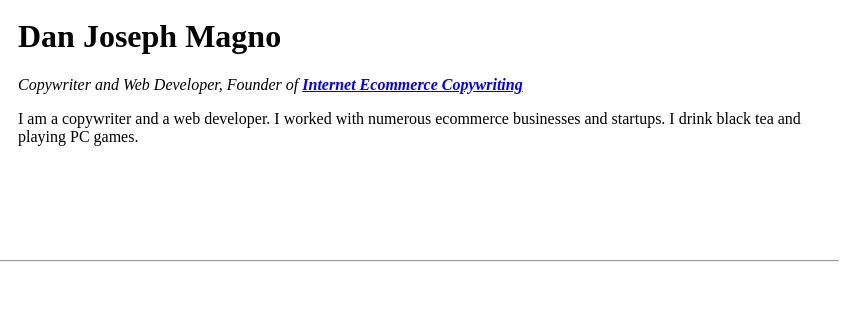
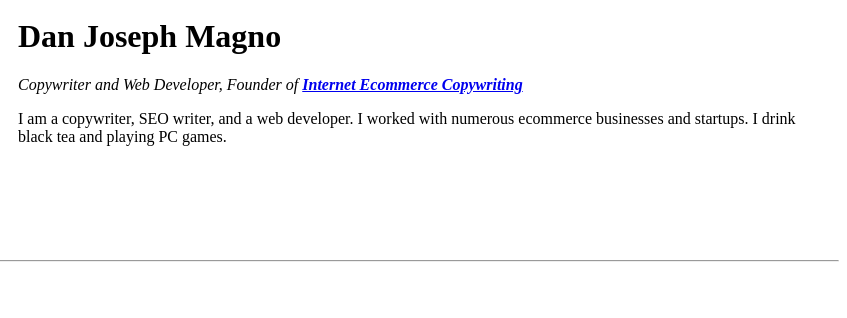
Before and after one commit to DonAmerica/first-website, a plain HTML site: page index.html in a window 1280 px wide. Shown: the part 102-420 px from the top of the page, 433-1280 px from the left. Drawn offline with Linux system fonts and the light colour scheme.

Commit message:
Update index.html

```diff
--- a/index.html
+++ b/index.html
@@ -2,7 +2,7 @@
 <html>
     <head>
         <meta charset="8">
-        <title>💸My First Website💸</title>
+        <title>💸Dan Joseph Magno - Writer, SEO Specialist, Experienced Copywriter, All Around Virtual Assistant💸</title>
     </head>
     <body>
         <table cellspacing="20">
@@ -10,7 +10,7 @@
                 <td><img src="https://media.licdn.com/dms/image/D5603AQHjzRzILNFwHQ/profile-displayphoto-shrink_200_200/0/1674045017470?e=1680739200&v=beta&t=2H8G-jmeZwZsgskSCMIzH6XFbLCwr2eCnkA72HbXVHg" alt="Dan Joseph Profile Picture"></td>
                 <td><h1>Dan Joseph Magno</h1>
                     <p><em>Copywriter and Web Developer, Founder of <strong><a href="https://www.linkedin.com/in/danjosephmagno/">Internet Ecommerce Copywriting</a></strong></em></p>
-                        <p>I am a copywriter and a web developer. I worked with numerous ecommerce businesses and startups. I drink black tea and playing PC games.</p></td>
+                        <p>I am a copywriter, SEO writer, and a web developer. I worked with numerous ecommerce businesses and startups. I drink black tea and playing PC games.</p></td>
             </tr>
         </table>
         <hr>
```
